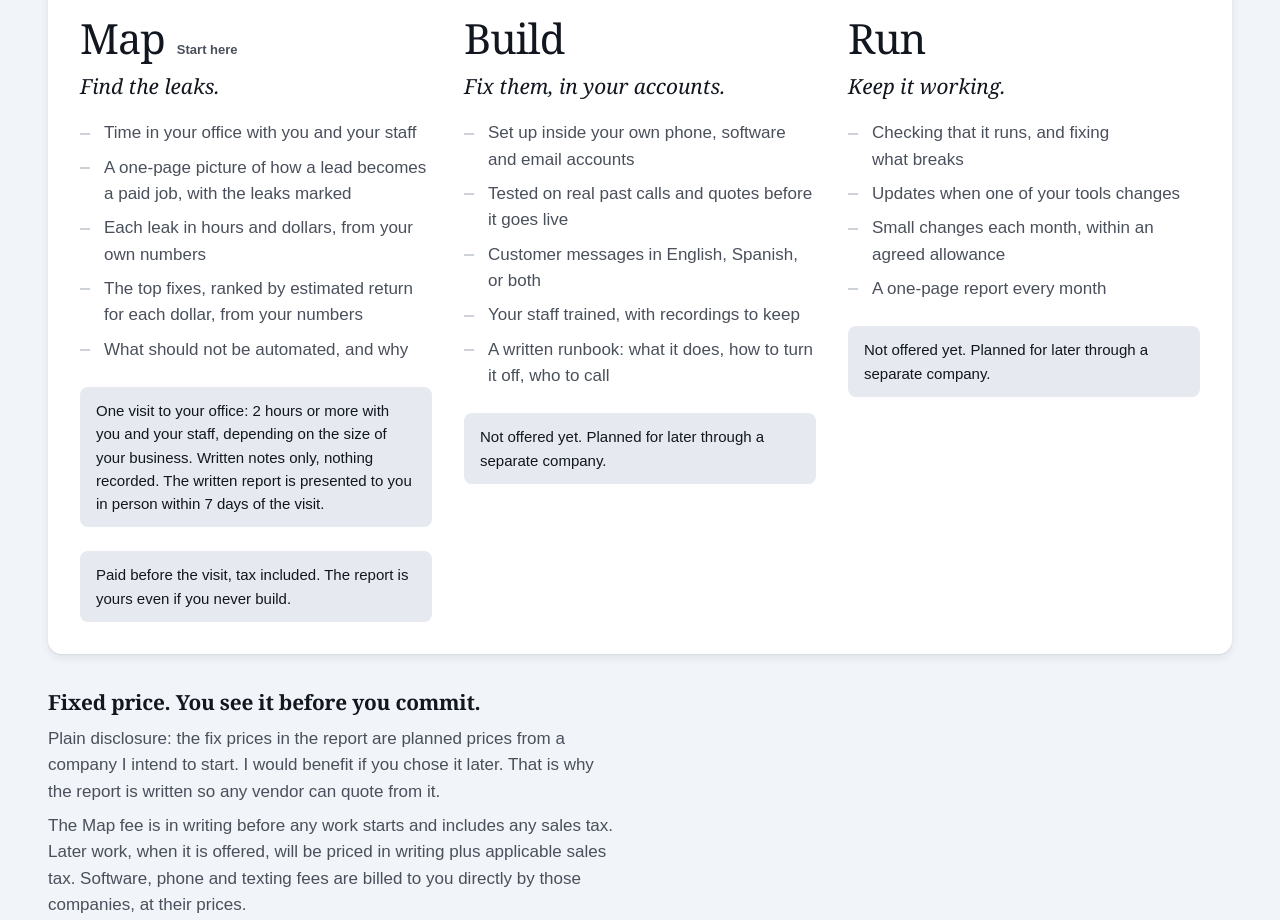
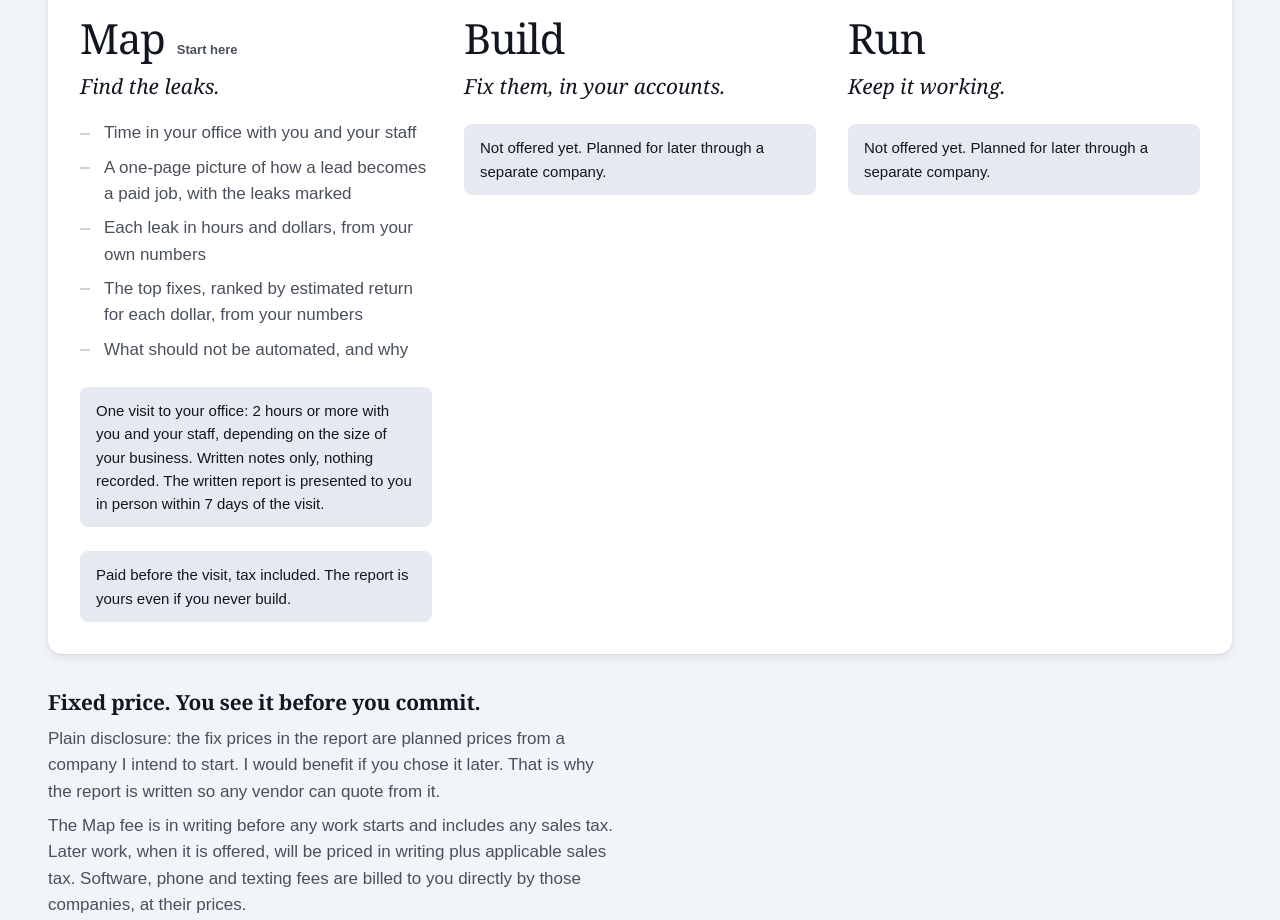
Before and after one commit to alexismilander28-ai/consulting-site, a plain HTML site: page site/index.html in a window 1280 px wide. Shown: the part 6823-7743 px from the top of the page. Drawn offline with Linux system fonts and the light colour scheme; a web font is replaced by a local one.

Commit message:
Shorten Build/Run cards to match "not for sale"; drop mailto form action
- Build and Run cards keep only the tag line and the "not offered yet" note
- Form no longer declares a mailto action (JS composes the mailto), which
  removes the mixed-content console warning

Co-Authored-By: Claude Sonnet 5.5 <noreply@anthropic.com>

```diff
--- a/site/index.html
+++ b/site/index.html
@@ -1533,24 +1533,11 @@
         <li class="rung">
           <div class="rung-name"><h3 data-i18n="buildName">Build</h3></div>
           <p class="tag-line" data-i18n="buildTag">Fix them, in your accounts.</p>
-          <ul>
-            <li data-i18n="build1">Set up inside your own phone, software and email accounts</li>
-            <li data-i18n="build2">Tested on real past calls and quotes before it goes live</li>
-            <li data-i18n="build3">Customer messages in English, Spanish, or both</li>
-            <li data-i18n="build4">Your staff trained, with recordings to keep</li>
-            <li data-i18n="build5">A written runbook: what it does, how to turn it off, who to call</li>
-          </ul>
           <p class="note" data-i18n="buildNote">Not offered yet. Planned for later through a separate company.</p>
         </li>
         <li class="rung">
           <div class="rung-name"><h3 data-i18n="runName">Run</h3></div>
           <p class="tag-line" data-i18n="runTag">Keep it working.</p>
-          <ul>
-            <li data-i18n="run1">Checking that it runs, and fixing what breaks</li>
-            <li data-i18n="run2">Updates when one of your tools changes</li>
-            <li data-i18n="run3">Small changes each month, within an agreed allowance</li>
-            <li data-i18n="run4">A one-page report every month</li>
-          </ul>
           <p class="note" data-i18n="runNote">Not offered yet. Planned for later through a separate company.</p>
         </li>
       </ol>
@@ -1684,7 +1671,7 @@
         </dl>
       </div>
 
-      <form class="form" id="contact-form" action="mailto:alexis.milander28@gmail.com" method="post" enctype="text/plain" novalidate data-to="alexis.milander28@gmail.com">
+      <form class="form" id="contact-form" method="get" novalidate data-to="alexis.milander28@gmail.com">
         <div class="two">
           <div class="field">
             <label for="f-name" data-i18n="lName">Your name</label>
```
